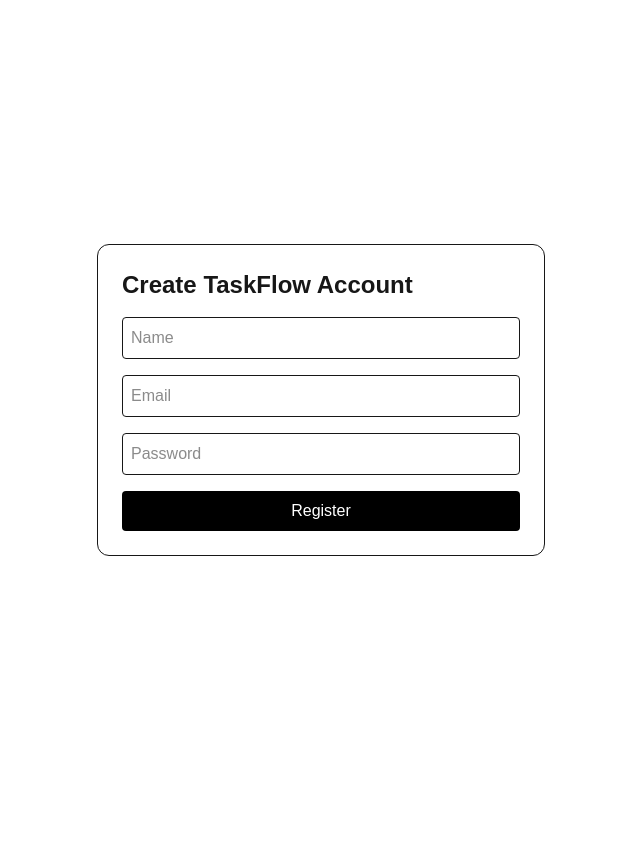
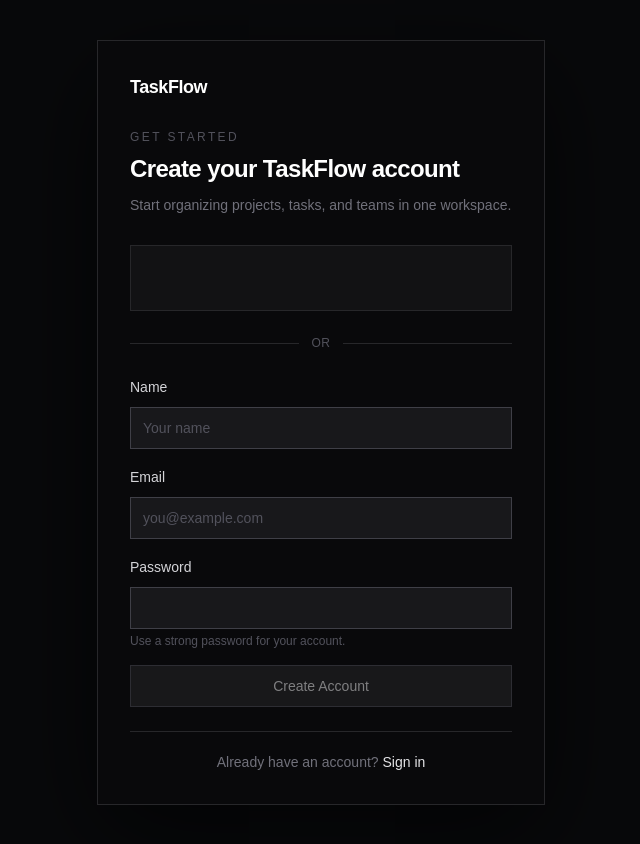
Before and after one commit to utsavanand131/taskflow, a Next.js app: page /register in a window 1280 px wide. Shown: the whole page, without its empty margins (319-959 px from the left). Before the commit the page ends 800 px from the top, so only its background shows below. Built offline with nearby package versions, Linux system fonts and the light colour scheme; no server answers.

Commit message:
feat: improve authentication pages

```diff
--- a/app/(auth)/login/page.tsx
+++ b/app/(auth)/login/page.tsx
@@ -3,8 +3,10 @@
 import { useState } from "react";
 import { gql } from "@apollo/client";
 import { useMutation } from "@apollo/client/react";
+import { GoogleLogin } from "@react-oauth/google";
+import Link from "next/link";
 import { useRouter } from "next/navigation";
-import { GoogleLogin } from "@react-oauth/google";
+
 import { setToken } from "@/lib/auth/client";
 
 const LOGIN_MUTATION = gql`
@@ -70,7 +72,7 @@
   const [googleLogin, { loading: googleLoading }] =
     useMutation<GoogleLoginResponse>(GOOGLE_LOGIN_MUTATION);
 
-  async function handleSubmit(e: React.FormEvent) {
+  async function handleSubmit(e: React.FormEvent<HTMLFormElement>) {
     e.preventDefault();
 
     setError("");
@@ -89,8 +91,8 @@
       setToken(token);
 
       router.push("/dashboard");
-    } catch (err: any) {
-      setError(err.message || "Login failed");
+    } catch (err: unknown) {
+      setError(err instanceof Error ? err.message : "Login failed");
     }
   }
 
@@ -119,24 +121,76 @@
       setToken(token);
 
       router.push("/dashboard");
-    } catch (err: any) {
-      setError(err.message || "Google login failed");
+    } catch (err: unknown) {
+      setError(err instanceof Error ? err.message : "Google login failed");
     }
   }
 
   return (
-    <div className="min-h-screen flex items-center justify-center">
-      <form
-        onSubmit={handleSubmit}
-        className="w-full max-w-md space-y-4 rounded-xl border p-6"
+    <main className="min-h-screen bg-[#08090b] px-4 py-10 text-zinc-100">
+      <div className="mx-auto flex min-h-[calc(100vh-5rem)] max-w-md items-center justify-center">
+        <div className="w-full border border-zinc-800 bg-zinc-950 p-6 shadow-[0_30px_100px_rgba(0,0,0,0.65)] sm:p-8">
+          <div className="mb-7">
+            <Link
+              href="/"
+              className="text-lg font-semibold tracking-tight text-white"
             >
-        <h1 className="text-2xl font-bold">Login to TaskFlow</h1>
+              TaskFlow
+            </Link>
 
-        {error && <p className="text-sm text-red-500">{error}</p>}
+            <p className="mt-7 text-xs uppercase tracking-[0.2em] text-zinc-600">
+              Welcome back
+            </p>
+
+            <h1 className="mt-2 text-2xl font-semibold tracking-tight text-white">
+              Sign in to TaskFlow
+            </h1>
+
+            <p className="mt-2 text-sm leading-6 text-zinc-500">
+              Continue managing your projects, tasks, and team workspace.
+            </p>
+          </div>
+
+          {error && (
+            <div className="mb-5 border border-red-900 bg-red-950/30 p-3 text-sm text-red-400">
+              {error}
+            </div>
+          )}
+
+          <div className="flex justify-center border border-zinc-800 bg-zinc-900/60 p-3">
+            <GoogleLogin
+              onSuccess={handleGoogleSuccess}
+              onError={() => setError("Google login failed")}
+            />
+          </div>
+
+          {googleLoading && (
+            <p className="mt-3 text-center text-xs text-zinc-600">
+              Signing in with Google...
+            </p>
+          )}
+
+          <div className="my-6 flex items-center gap-3">
+            <div className="h-px flex-1 bg-zinc-800" />
+
+            <span className="text-xs uppercase tracking-wider text-zinc-600">
+              Or
+            </span>
+
+            <div className="h-px flex-1 bg-zinc-800" />
+          </div>
+
+          <form onSubmit={handleSubmit} className="space-y-4">
+            <div>
+              <label
+                htmlFor="login-email"
+                className="text-sm font-medium text-zinc-300"
+              >
+                Email
+              </label>
 
               <input
-          className="w-full rounded border p-2"
-          placeholder="Email"
+                id="login-email"
                 type="email"
                 value={form.email}
                 onChange={(e) =>
@@ -145,11 +199,21 @@
                     email: e.target.value,
                   })
                 }
+                className="mt-2 w-full border border-zinc-700 bg-zinc-900 px-3 py-2.5 text-sm text-zinc-200 outline-none transition focus:border-zinc-500"
+                required
               />
+            </div>
+
+            <div>
+              <label
+                htmlFor="login-password"
+                className="text-sm font-medium text-zinc-300"
+              >
+                Password
+              </label>
 
               <input
-          className="w-full rounded border p-2"
-          placeholder="Password"
+                id="login-password"
                 type="password"
                 value={form.password}
                 onChange={(e) =>
@@ -158,34 +222,31 @@
                     password: e.target.value,
                   })
                 }
-        />
-
-        <button
-          disabled={loading}
-          className="w-full rounded bg-black p-2 text-white"
-        >
-          {loading ? "Logging in..." : "Login"}
-        </button>
-
-        <div className="flex items-center gap-3">
-          <div className="h-px flex-1 bg-gray-300" />
-          <span className="text-sm text-gray-500">OR</span>
-          <div className="h-px flex-1 bg-gray-300" />
-        </div>
-
-        <div className="flex justify-center">
-          <GoogleLogin
-            onSuccess={handleGoogleSuccess}
-            onError={() => setError("Google login failed")}
+                className="mt-2 w-full border border-zinc-700 bg-zinc-900 px-3 py-2.5 text-sm text-zinc-200 outline-none transition focus:border-zinc-500"
+                required
               />
             </div>
 
-        {googleLoading && (
-          <p className="text-center text-sm text-gray-500">
-            Signing in with Google...
-          </p>
-        )}
+            <button
+              type="submit"
+              disabled={loading || !form.email || !form.password}
+              className="w-full border border-zinc-600 bg-zinc-800 py-2.5 text-sm font-medium text-zinc-100 transition hover:bg-zinc-700 disabled:cursor-not-allowed disabled:opacity-50"
+            >
+              {loading ? "Signing in..." : "Sign In"}
+            </button>
           </form>
+
+          <div className="mt-6 border-t border-zinc-800 pt-5 text-center text-sm text-zinc-500">
+            Don't have an account?{" "}
+            <Link
+              href="/register"
+              className="font-medium text-zinc-200 hover:text-white"
+            >
+              Create a TaskFlow account
+            </Link>
           </div>
+        </div>
+      </div>
+    </main>
   );
 }
--- a/app/(auth)/register/page.tsx
+++ b/app/(auth)/register/page.tsx
@@ -3,7 +3,10 @@
 import { useState } from "react";
 import { gql } from "@apollo/client";
 import { useMutation } from "@apollo/client/react";
+import { GoogleLogin } from "@react-oauth/google";
+import Link from "next/link";
 import { useRouter } from "next/navigation";
+
 import { setToken } from "@/lib/auth/client";
 
 const REGISTER_MUTATION = gql`
@@ -19,8 +22,32 @@
   }
 `;
 
+const GOOGLE_LOGIN_MUTATION = gql`
+  mutation GoogleLogin($credential: String!) {
+    googleLogin(credential: $credential) {
+      token
+      user {
+        id
+        name
+        email
+      }
+    }
+  }
+`;
+
 interface RegisterResponse {
   register: {
+    token: string;
+    user: {
+      id: string;
+      name: string;
+      email: string;
+    };
+  };
+}
+
+interface GoogleLoginResponse {
+  googleLogin: {
     token: string;
     user: {
       id: string;
@@ -44,7 +71,10 @@
   const [register, { loading }] =
     useMutation<RegisterResponse>(REGISTER_MUTATION);
 
-  async function handleSubmit(e: React.FormEvent) {
+  const [googleLogin, { loading: googleLoading }] =
+    useMutation<GoogleLoginResponse>(GOOGLE_LOGIN_MUTATION);
+
+  async function handleSubmit(e: React.FormEvent<HTMLFormElement>) {
     e.preventDefault();
 
     setError("");
@@ -63,24 +93,107 @@
       setToken(token);
 
       router.push("/dashboard");
-    } catch (err: any) {
-      setError(err.message || "Registration failed");
+    } catch (err: unknown) {
+      setError(err instanceof Error ? err.message : "Registration failed");
+    }
+  }
+
+  async function handleGoogleSuccess(credentialResponse: {
+    credential?: string;
+  }) {
+    try {
+      setError("");
+
+      if (!credentialResponse.credential) {
+        throw new Error("No Google credential received.");
+      }
+
+      const result = await googleLogin({
+        variables: {
+          credential: credentialResponse.credential,
+        },
+      });
+
+      const token = result.data?.googleLogin.token;
+
+      if (!token) {
+        throw new Error("No token received.");
+      }
+
+      setToken(token);
+
+      router.push("/dashboard");
+    } catch (err: unknown) {
+      setError(err instanceof Error ? err.message : "Google sign-up failed");
     }
   }
 
   return (
-    <div className="min-h-screen flex items-center justify-center">
-      <form
-        onSubmit={handleSubmit}
-        className="w-full max-w-md space-y-4 rounded-xl border p-6"
+    <main className="min-h-screen bg-[#08090b] px-4 py-10 text-zinc-100">
+      <div className="mx-auto flex min-h-[calc(100vh-5rem)] max-w-md items-center justify-center">
+        <div className="w-full border border-zinc-800 bg-zinc-950 p-6 shadow-[0_30px_100px_rgba(0,0,0,0.65)] sm:p-8">
+          <div className="mb-7">
+            <Link
+              href="/"
+              className="text-lg font-semibold tracking-tight text-white"
             >
-        <h1 className="text-2xl font-bold">Create TaskFlow Account</h1>
+              TaskFlow
+            </Link>
 
-        {error && <p className="text-sm text-red-500">{error}</p>}
+            <p className="mt-7 text-xs uppercase tracking-[0.2em] text-zinc-600">
+              Get started
+            </p>
+
+            <h1 className="mt-2 text-2xl font-semibold tracking-tight text-white">
+              Create your TaskFlow account
+            </h1>
+
+            <p className="mt-2 text-sm leading-6 text-zinc-500">
+              Start organizing projects, tasks, and teams in one workspace.
+            </p>
+          </div>
+
+          {error && (
+            <div className="mb-5 border border-red-900 bg-red-950/30 p-3 text-sm text-red-400">
+              {error}
+            </div>
+          )}
+
+          <div className="flex justify-center border border-zinc-800 bg-zinc-900/60 p-3">
+            <GoogleLogin
+              onSuccess={handleGoogleSuccess}
+              onError={() => setError("Google sign-up failed")}
+            />
+          </div>
+
+          {googleLoading && (
+            <p className="mt-3 text-center text-xs text-zinc-600">
+              Creating your account with Google...
+            </p>
+          )}
+
+          <div className="my-6 flex items-center gap-3">
+            <div className="h-px flex-1 bg-zinc-800" />
+
+            <span className="text-xs uppercase tracking-wider text-zinc-600">
+              Or
+            </span>
+
+            <div className="h-px flex-1 bg-zinc-800" />
+          </div>
+
+          <form onSubmit={handleSubmit} className="space-y-4">
+            <div>
+              <label
+                htmlFor="register-name"
+                className="text-sm font-medium text-zinc-300"
+              >
+                Name
+              </label>
 
               <input
-          className="w-full rounded border p-2"
-          placeholder="Name"
+                id="register-name"
+                type="text"
                 value={form.name}
                 onChange={(e) =>
                   setForm({
@@ -88,11 +201,22 @@
                     name: e.target.value,
                   })
                 }
+                placeholder="Your name"
+                className="mt-2 w-full border border-zinc-700 bg-zinc-900 px-3 py-2.5 text-sm text-zinc-200 outline-none placeholder:text-zinc-600 transition focus:border-zinc-500"
+                required
               />
+            </div>
+
+            <div>
+              <label
+                htmlFor="register-email"
+                className="text-sm font-medium text-zinc-300"
+              >
+                Email
+              </label>
 
               <input
-          className="w-full rounded border p-2"
-          placeholder="Email"
+                id="register-email"
                 type="email"
                 value={form.email}
                 onChange={(e) =>
@@ -101,11 +225,22 @@
                     email: e.target.value,
                   })
                 }
+                placeholder="you@example.com"
+                className="mt-2 w-full border border-zinc-700 bg-zinc-900 px-3 py-2.5 text-sm text-zinc-200 outline-none placeholder:text-zinc-600 transition focus:border-zinc-500"
+                required
               />
+            </div>
+
+            <div>
+              <label
+                htmlFor="register-password"
+                className="text-sm font-medium text-zinc-300"
+              >
+                Password
+              </label>
 
               <input
-          className="w-full rounded border p-2"
-          placeholder="Password"
+                id="register-password"
                 type="password"
                 value={form.password}
                 onChange={(e) =>
@@ -114,15 +249,37 @@
                     password: e.target.value,
                   })
                 }
+                className="mt-2 w-full border border-zinc-700 bg-zinc-900 px-3 py-2.5 text-sm text-zinc-200 outline-none transition focus:border-zinc-500"
+                required
               />
 
+              <p className="mt-1 text-xs text-zinc-600">
+                Use a strong password for your account.
+              </p>
+            </div>
+
             <button
-          disabled={loading}
-          className="w-full rounded bg-black p-2 text-white"
+              type="submit"
+              disabled={
+                loading || !form.name.trim() || !form.email || !form.password
+              }
+              className="w-full border border-zinc-600 bg-zinc-800 py-2.5 text-sm font-medium text-zinc-100 transition hover:bg-zinc-700 disabled:cursor-not-allowed disabled:opacity-50"
             >
-          {loading ? "Creating..." : "Register"}
+              {loading ? "Creating..." : "Create Account"}
             </button>
           </form>
+
+          <div className="mt-6 border-t border-zinc-800 pt-5 text-center text-sm text-zinc-500">
+            Already have an account?{" "}
+            <Link
+              href="/login"
+              className="font-medium text-zinc-200 hover:text-white"
+            >
+              Sign in
+            </Link>
           </div>
+        </div>
+      </div>
+    </main>
   );
 }
```
Lines whose indentation alone changed are shown as unchanged.
